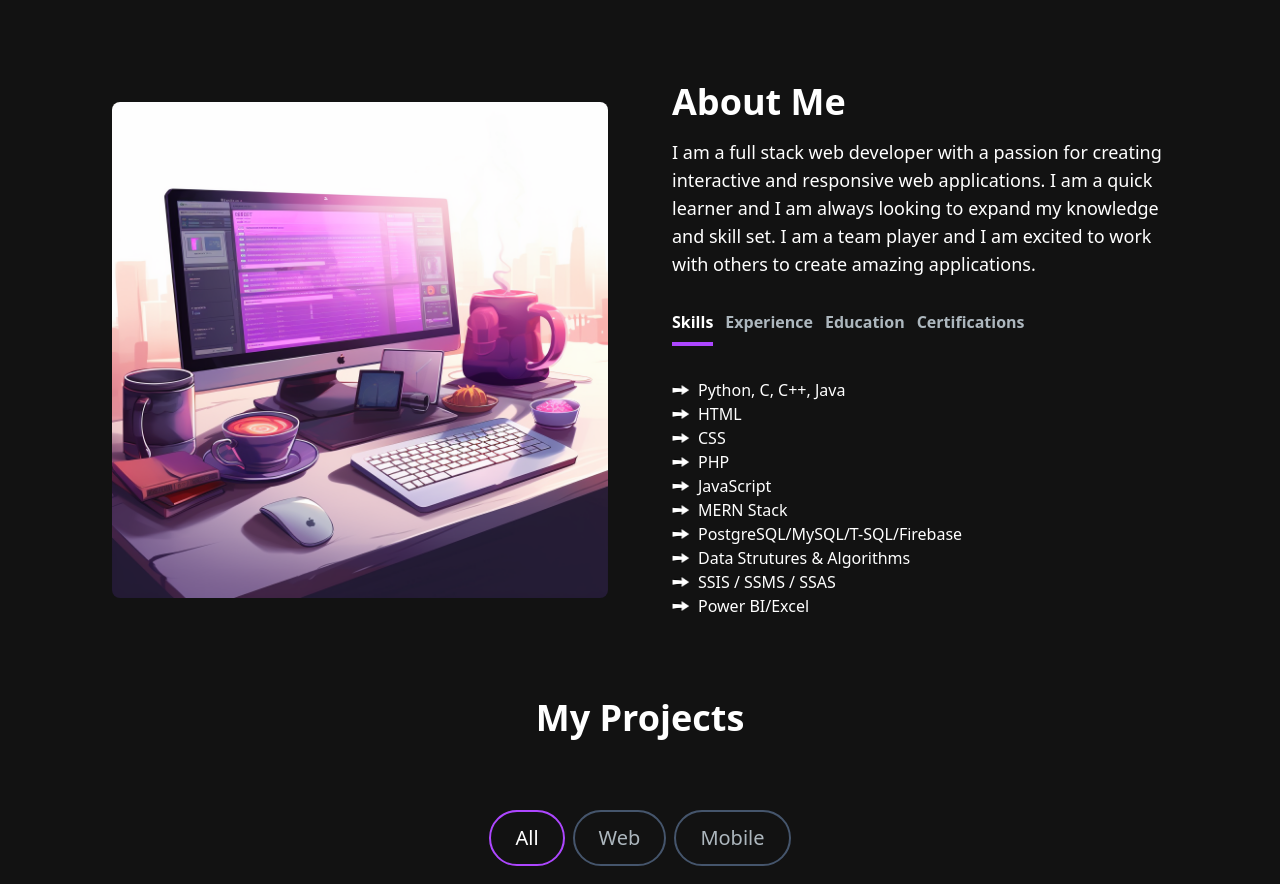
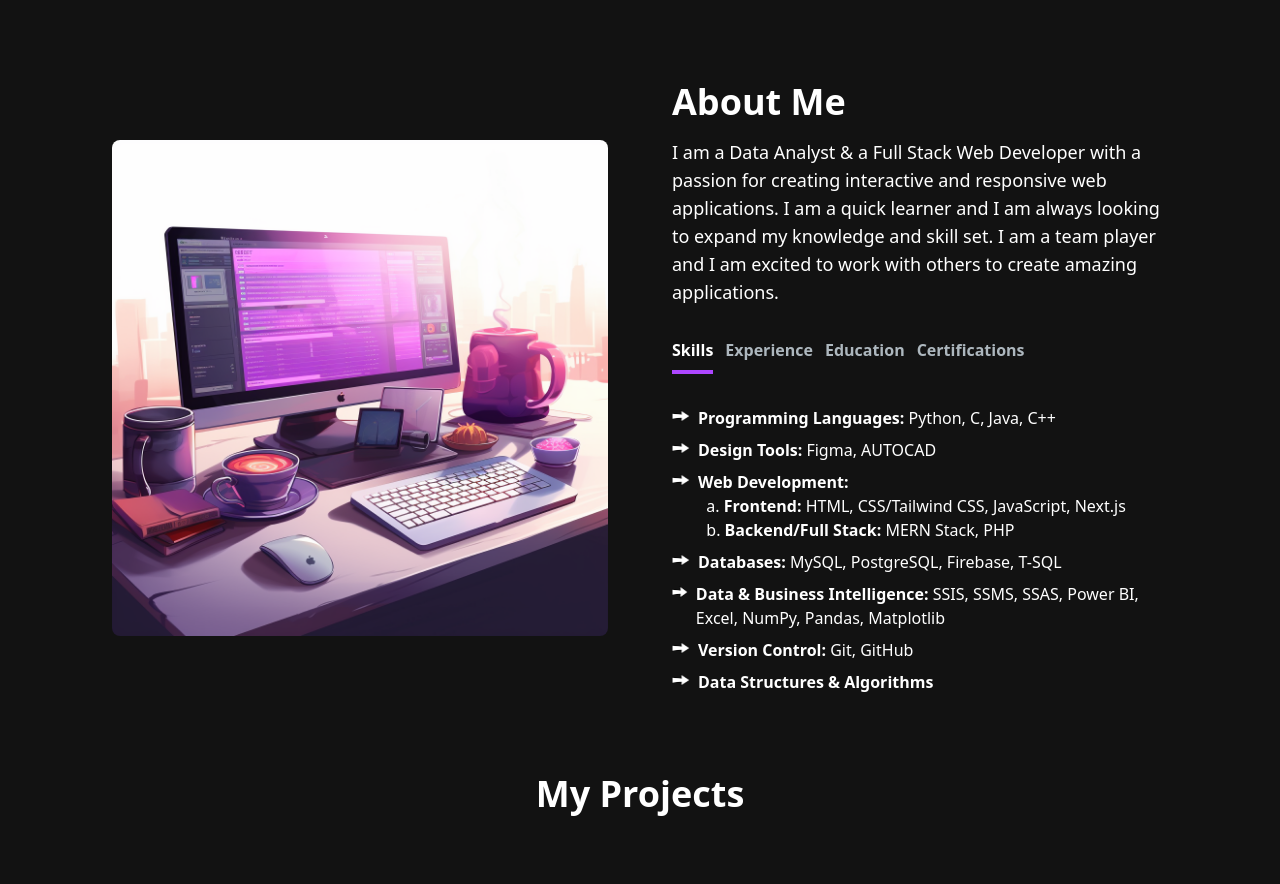
Before and after one commit to cherylpinto/Portfolio-Web, a React (Vite) app in the folder portfolio-web/: page / in a window 1280 px wide. Shown: the part 900-1784 px from the top of the page. Built offline with nearby package versions, Linux system fonts and the light colour scheme.

Commit message:
minor updates

```diff
--- a/portfolio-web/src/components/AboutSection.jsx
+++ b/portfolio-web/src/components/AboutSection.jsx
@@ -14,37 +14,54 @@ const TAB_DATA = [
     id: "skills",
     title: "Skills",
     content: (
-      <ul className="">
-        <li className="flex items-center gap-2">
-          <img src={arrow} className="w-4.5 h-3"></img>Python, C, C++, Java
+      <ul className="space-y-2">
+        <li className="flex items-start gap-2">
+          <img src={arrow} className="w-4.5 h-3 mt-1" />
+          <span>
+            <strong>Programming Languages:</strong> Python, C, Java, C++
+          </span>
         </li>
-        <li className="flex items-center gap-2">
-          <img src={arrow} className="w-4.5 h-3"></img>HTML
+        <li className="flex items-start gap-2">
+          <img src={arrow} className="w-4.5 h-3 mt-1" />
+          <span>
+            <strong>Design Tools:</strong> Figma, AUTOCAD
+          </span>
         </li>
-        <li className="flex items-center gap-2 ">
-          <img src={arrow} className="w-4.5 h-3"></img>CSS
+        <li className="flex items-start gap-2">
+          <img src={arrow} className="w-4.5 h-3 mt-1" />
+          <span>
+            <strong>Web Development:</strong>
+            <br />
+            &nbsp;&nbsp;a. <strong>Frontend:</strong> HTML, CSS/Tailwind CSS,
+            JavaScript, Next.js
+            <br />
+            &nbsp;&nbsp;b. <strong>Backend/Full Stack:</strong> MERN Stack, PHP
+          </span>
         </li>
-        <li className="flex items-center gap-2 ">
-          <img src={arrow} className="w-4.5 h-3"></img>PHP
+        <li className="flex items-start gap-2">
+          <img src={arrow} className="w-4.5 h-3 mt-1" />
+          <span>
+            <strong>Databases:</strong> MySQL, PostgreSQL, Firebase, T-SQL
+          </span>
         </li>
-        <li className="flex items-center gap-2 ">
-          <img src={arrow} className="w-4.5 h-3"></img>JavaScript
+        <li className="flex items-start gap-2">
+          <img src={arrow} className="w-4.5 h-3 mt-1" />
+          <span>
+            <strong>Data & Business Intelligence:</strong> SSIS, SSMS, SSAS,
+            Power BI, Excel, NumPy, Pandas, Matplotlib
+          </span>
         </li>
-        <li className="flex items-center gap-2 ">
-          <img src={arrow} className="w-4.5 h-3"></img>MERN Stack
+        <li className="flex items-start gap-2">
+          <img src={arrow} className="w-4.5 h-3 mt-1" />
+          <span>
+            <strong>Version Control:</strong> Git, GitHub
+          </span>
         </li>
-        <li className="flex items-center gap-2 ">
-          <img src={arrow} className="w-4.5 h-3"></img>PostgreSQL/MySQL/T-SQL/Firebase
-        </li>
-        <li className="flex items-center gap-2 ">
-          <img src={arrow} className="w-4.5 h-3"></img>Data Strutures &
-          Algorithms
-        </li>
-        <li className="flex items-center gap-2 ">
-          <img src={arrow} className="w-4.5 h-3"></img> SSIS / SSMS / SSAS
-        </li>
-        <li className="flex items-center gap-2 ">
-          <img src={arrow} className="w-4.5 h-3"></img>Power BI/Excel
+        <li className="flex items-start gap-2">
+          <img src={arrow} className="w-4.5 h-3 mt-1" />
+          <span>
+            <strong>Data Structures & Algorithms</strong>
+          </span>
         </li>
       </ul>
     ),
@@ -143,7 +160,7 @@ const AboutSection = () => {
         <div className="mt-4 md:mt-0 text-left flex flex-col h-full">
           <h2 className="text-4xl font-bold text-white mb-4">About Me</h2>
           <p className="text-base lg:text-lg">
-            I am a full stack web developer with a passion for creating
+            I am a Data Analyst & a Full Stack Web Developer with a passion for creating
             interactive and responsive web applications. I am a quick learner
             and I am always looking to expand my knowledge and skill set. I am a
             team player and I am excited to work with others to create amazing
--- a/portfolio-web/src/components/HeroSection.jsx
+++ b/portfolio-web/src/components/HeroSection.jsx
@@ -24,6 +24,8 @@ const HeroSection = () => {
                 "Cheryl",
                 1000, // wait 1s before replacing "Mice" with "Hamsters"
                 "a Web developer",
+                1000,
+                "Data Analyst",
                 1000,
               ]}
               wrapper="span"
```
Also changed, not shown: 1 other file (tests, documents, lock files or other folders).
